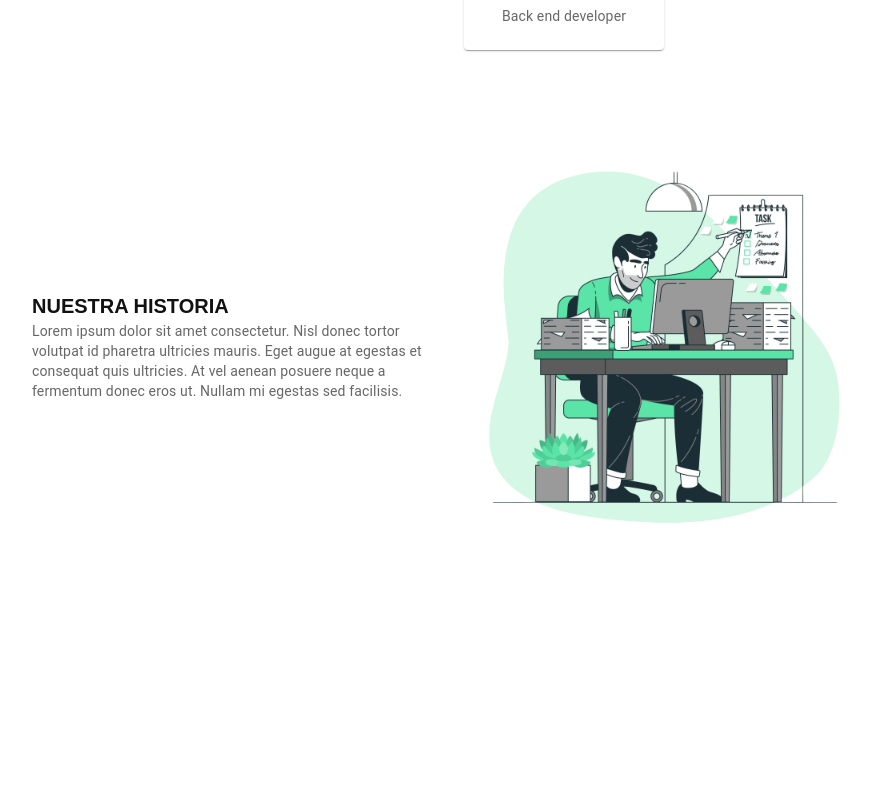
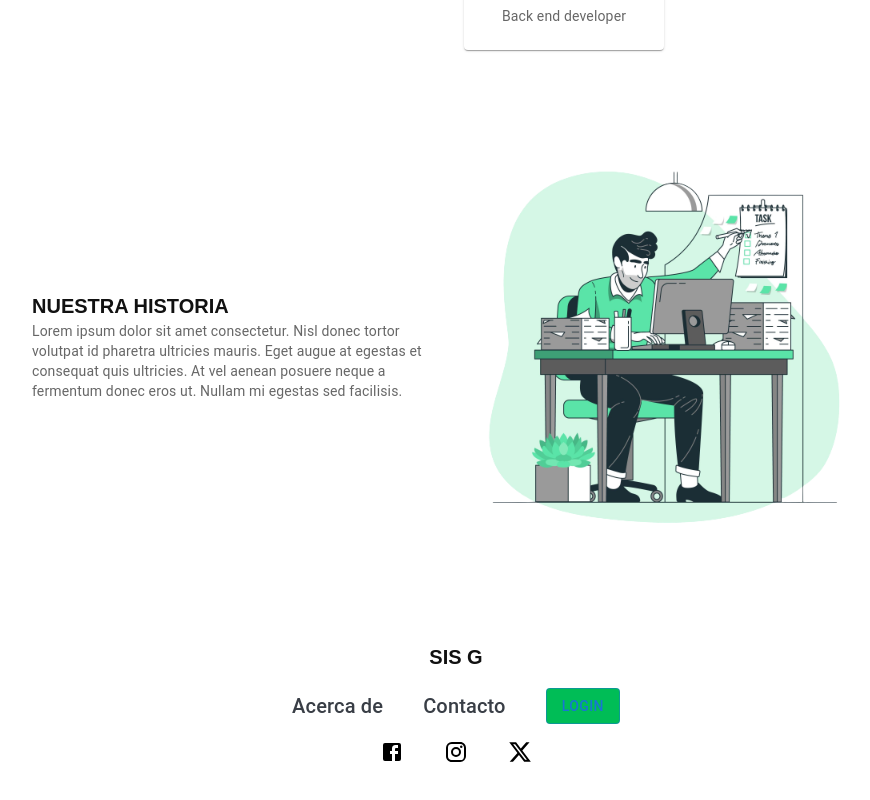
Before and after one commit to JonathanCol/sis-g, a Next.js app: page /AboutUs in a window 1280 px wide. Shown: the part 1771-2571 px from the top of the page, without its empty margins (184-1054 px from the left). Before the commit the page ends 2317 px from the top, so only its background shows below. Built offline with nearby package versions, Linux system fonts and the light colour scheme.

Commit message:
NEW: seccion de footer

```diff
--- /dev/null
+++ b/app/components/Footer/Footer.tsx
@@ -0,0 +1,67 @@
+import { ThemeProvider } from '@emotion/react'
+import { Box, Button, Grid, Icon, Stack, Typography, createTheme } from '@mui/material'
+import Link from 'next/link';
+import React from 'react'
+import FacebookIcon from '@mui/icons-material/Facebook';
+import InstagramIcon from '@mui/icons-material/Instagram';
+import XIcon from '@mui/icons-material/X';
+import { X } from '@mui/icons-material';
+
+
+const theme = createTheme();
+
+theme.typography.h2 = {
+  fontSize: "20px",
+  fontFamily: "'Poppins', sans-serif",
+  fontWeight: "bold",
+};
+
+const Footer = () => (
+    <ThemeProvider theme={theme}>
+        <Grid
+            container
+            spacing={2}
+            alignItems="center"
+            justifyContent="center"
+            direction="column"
+            mt={10}
+            mb={10}
+        >
+            <Grid item md={4} alignContent={"center"}>
+                <Typography variant="h2" color={"#111"}>
+                    SIS G
+                </Typography>
+            </Grid>
+            <Grid item md={4} alignContent={"center"}>
+            <Stack direction="row" gap={5} justifyContent="center" alignItems="center">
+              <Link href="/AboutUs">
+              <Typography
+                variant="h6"
+                sx={{ color: "#393E46" }}
+              >
+                Acerca de
+              </Typography>
+              </Link>
+              <Link href="/contactUs">
+              <Typography
+                variant="h6"
+                sx={{ color: "#393E46" }}
+              >
+                Contacto
+              </Typography>
+              </Link>
+              <Button variant="outlined">Login</Button>
+            </Stack>
+            </Grid>
+            <Grid item md={4}>
+           <Stack direction={"row"} gap={5} justifyContent={"center"} alignItems={"center"}>
+           <FacebookIcon />
+           <InstagramIcon/>
+           <X/>
+           </Stack>
+            </Grid>
+        </Grid>
+    </ThemeProvider>
+)
+
+export default Footer
--- a/package.json
+++ b/package.json
@@ -9,9 +9,10 @@
     "lint": "next lint"
   },
   "dependencies": {
-    "@emotion/react": "^11.11.1",
+    "@emotion/react": "^11.11.3",
     "@emotion/styled": "^11.11.0",
-    "@mui/material": "^5.14.15",
+    "@mui/icons-material": "^5.15.10",
+    "@mui/material": "^5.15.10",
     "next": "13.5.6",
     "react": "^18",
     "react-dom": "^18"
--- a/pages/AboutUs/index.tsx
+++ b/pages/AboutUs/index.tsx
@@ -1,6 +1,7 @@
 import StartContentAbout from "../../app/components/AboutUs/StartContentAbout";
 import TextHistory from "../../app/components/AboutUs/TextHistory";
 import TitleSection from "../../app/components/Body/TitleSection";
+import Footer from "../../app/components/Footer/Footer";
 import Cards from "../../app/components/TeamSection/Cards";
 import TextImage from "../../app/components/TextAndImage/TextImage";
 import WelcomeSection from "../../app/components/WelcomeSection/WelcomeSection";
@@ -17,6 +18,7 @@ export default function AboutUs() {
        <TitleSection/>
        <Cards/>
        <TextImage />
+       <Footer/>
       </RootLayout>
     </>
   );
```
Also changed, not shown: 1 other file (tests, documents, lock files or other folders).
